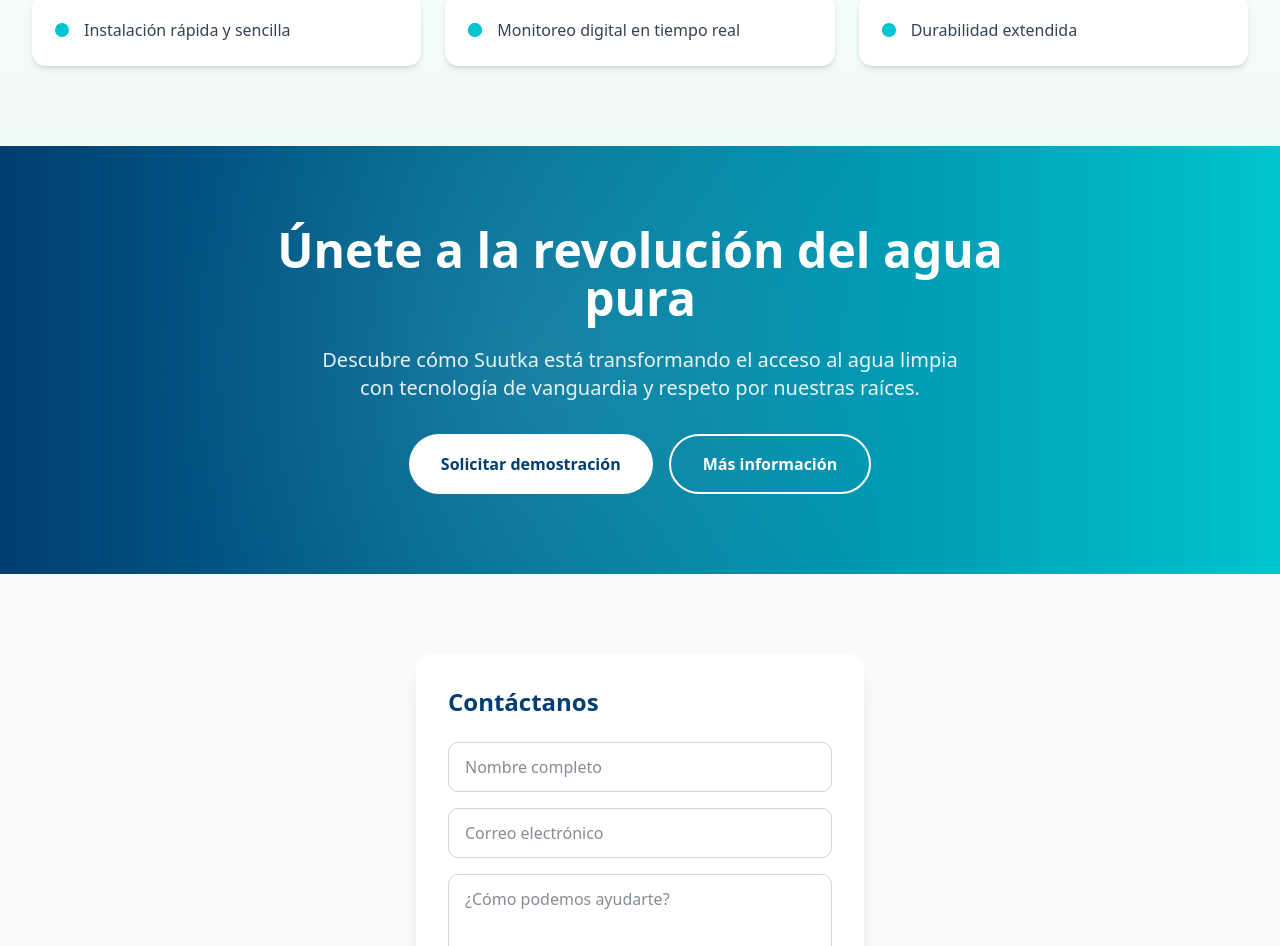
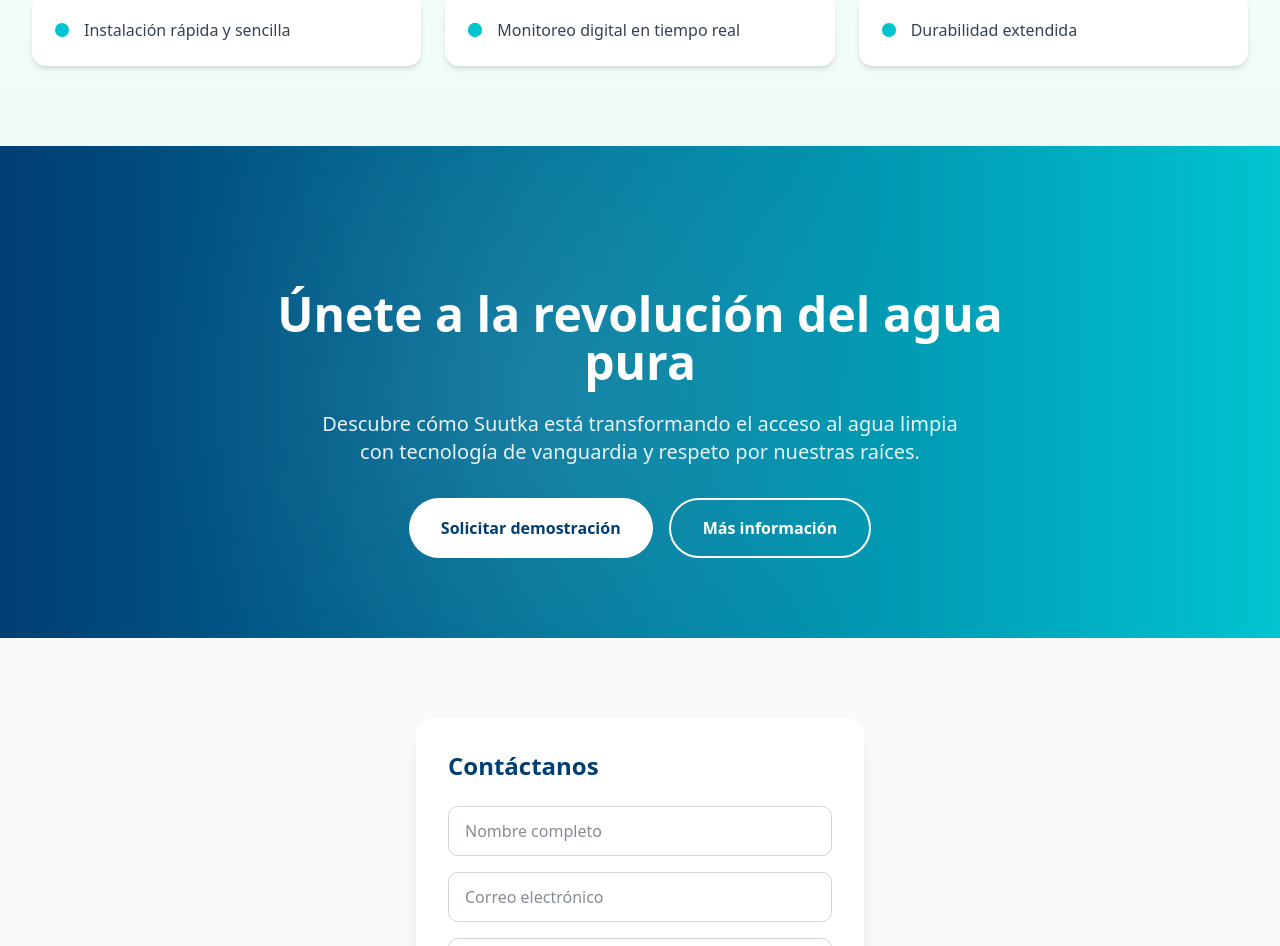
Before and after one commit to Trafficker3rk5/SuutkaOffLine, a Next.js app: page / in a window 1280 px wide. Shown: the part 2424-3370 px from the top of the page. Built offline with nearby package versions, Linux system fonts and the light colour scheme.

Commit message:
Improve hero spacing: increase top padding

```diff
--- a/src/app/page.tsx
+++ b/src/app/page.tsx
@@ -405,7 +405,7 @@
       </section>
 
       {/* CTA Section */}
-      <section className="py-20 bg-gradient-to-r from-[#003E73] to-[#00C4CF] relative overflow-hidden">
+      <section className="pt-28 md:pt-36 pb-20 bg-gradient-to-r from-[#003E73] to-[#00C4CF] relative overflow-hidden">
         <div className="absolute inset-0">
           <motion.div
             className="absolute inset-0 opacity-10"
```
